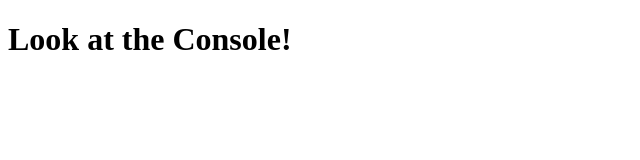
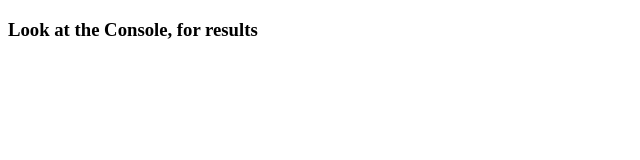
Before and after one commit to Filiipe/CodeChallenges, a plain HTML site: page BasicAlgorithm/index.html in a window 1280 px wide. Shown: the whole page, without its empty margins (0-640 px from the left). Drawn offline with Linux system fonts and the light colour scheme.

Commit message:
Add description

```diff
--- a/BasicAlgorithm/index.html
+++ b/BasicAlgorithm/index.html
@@ -7,7 +7,7 @@
   <title>Basic Algorithm Scripts</title>
 </head>
 <body>
-  <h1>Look at the Console!</h1>
+  <h3>Look at the Console, for results</h3>
   <script src="BasicAlgorithms.js"></script>
 </body>
 </html>
```
